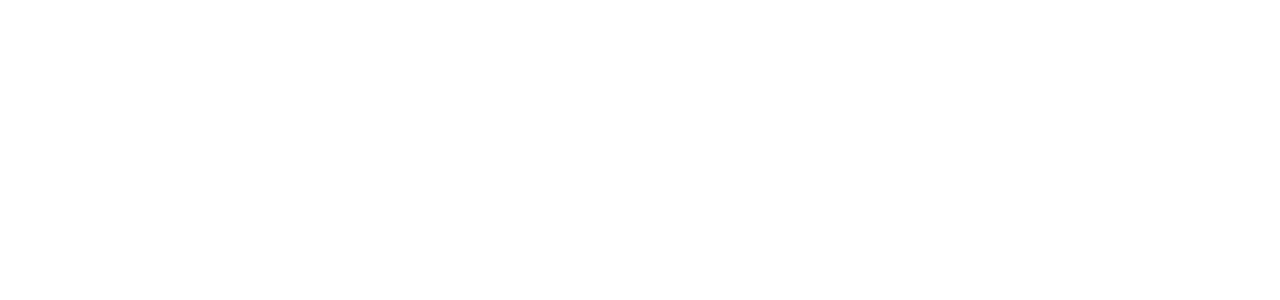
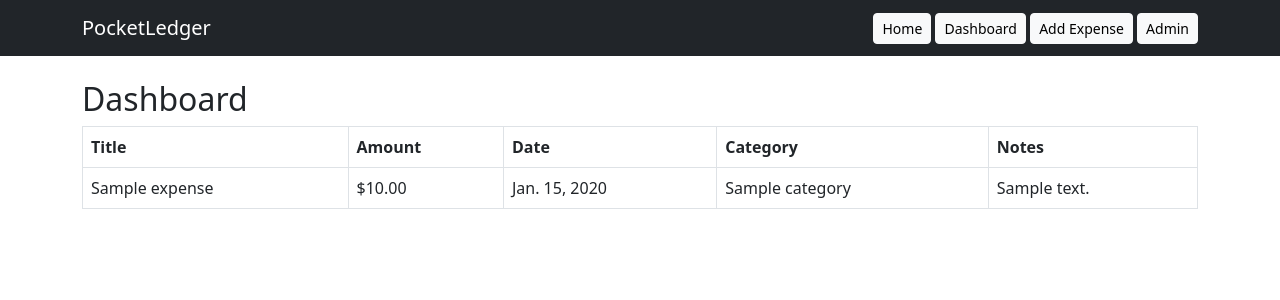
Before and after one commit to knvasquez03/miniproject4KevinVasquez, a Django app: page /dashboard/ in a window 1280 px wide. Before the commit the part shown is empty. Shown: the top 300 px of the page. Run offline with Django 4.2, Linux system fonts and the light colour scheme; a user stored in the database is signed in; tables that the repository leaves empty hold one stand-in row (values such as "Sample post").

Commit message:
Add expense form, dashboard view, app URLs, and intial templates.

```diff
--- a/expense_tracker/settings.py
+++ b/expense_tracker/settings.py
@@ -81,6 +81,7 @@ AUTH_PASSWORD_VALIDATORS = [
     },
 ]
 
+
 LANGUAGE_CODE = 'en-us'
 
 TIME_ZONE = 'UTC'
@@ -90,3 +91,6 @@ USE_I18N = True
 USE_TZ = True
 
 STATIC_URL = 'static/'
+
+LOGIN_URL = '/admin/login/'
+LOGIN_REDIRECT_URL = '/dashboard/'
--- a/tracker/templates/tracker/base.html
+++ b/tracker/templates/tracker/base.html
@@ -0,0 +1,26 @@
+<!DOCTYPE html>
+<html lang="en">
+<head>
+    <title>PocketLedger</title>
+    <link href="https://cdn.jsdelivr.net/npm/bootstrap@5.3.0/dist/css/bootstrap.min.css" rel="stylesheet">
+</head>
+<body>
+
+<nav class="navbar navbar-dark bg-dark">
+    <div class="container">
+        <a class="navbar-brand" href="/">PocketLedger</a>
+        <div>
+            <a class="btn btn-light btn-sm" href="/">Home</a>
+            <a class="btn btn-light btn-sm" href="/dashboard/">Dashboard</a>
+            <a class="btn btn-light btn-sm" href="/add/">Add Expense</a>
+            <a class="btn btn-light btn-sm" href="/admin/">Admin</a>
+        </div>
+    </div>
+</nav>
+
+<div class="container mt-4">
+    {% block content %}{% endblock %}
+</div>
+
+</body>
+</html>
--- a/tracker/templates/tracker/dashboard.html
+++ b/tracker/templates/tracker/dashboard.html
@@ -1,10 +1,32 @@
-<!DOCTYPE html>
-<html lang="en">
-<head>
-    <meta charset="UTF-8">
-    <title>Title</title>
-</head>
-<body>
+{% extends "tracker/base.html" %}
 
-</body>
-</html>
+{% block content %}
+<h2>Dashboard</h2>
+
+{% if expenses %}
+    <table class="table table-bordered">
+        <thead>
+            <tr>
+                <th>Title</th>
+                <th>Amount</th>
+                <th>Date</th>
+                <th>Category</th>
+                <th>Notes</th>
+            </tr>
+        </thead>
+        <tbody>
+            {% for expense in expenses %}
+            <tr>
+                <td>{{ expense.title }}</td>
+                <td>${{ expense.amount }}</td>
+                <td>{{ expense.date }}</td>
+                <td>{{ expense.category }}</td>
+                <td>{{ expense.notes }}</td>
+            </tr>
+            {% endfor %}
+        </tbody>
+    </table>
+{% else %}
+    <p>No expenses added yet.</p>
+{% endif %}
+{% endblock %}
```
Also changed, not shown: tracker/templates/tracker/home.html (+7 -9 lines).
